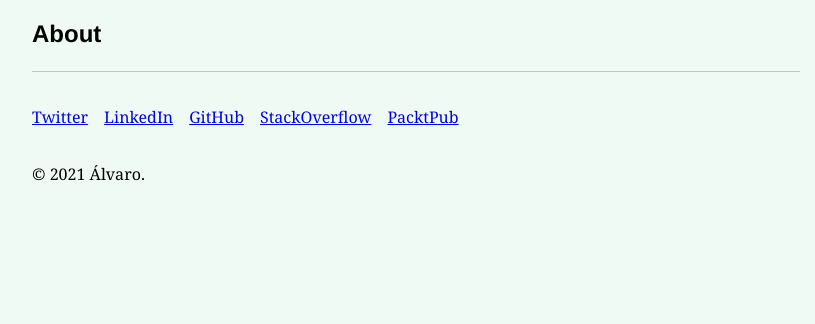
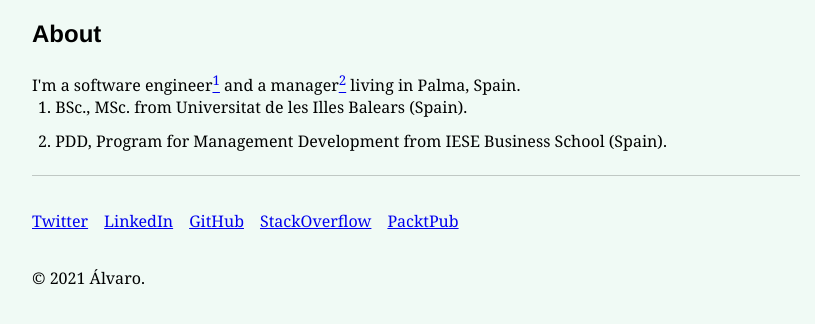
Before and after one commit to alvaromb/alvaromb.com, a Gatsby site: page /about in a window 1280 px wide. Shown: the part 120-444 px from the top of the page, without its empty margins (224-1039 px from the left). Built offline with nearby package versions, Linux system fonts and the light colour scheme; Gatsby itself is replaced by a stand-in of ours; some packages are replaced by stand-ins of ours; what typography-theme-de-young would draw is missing.

Commit message:
Started about

```diff
--- a/src/pages/about.js
+++ b/src/pages/about.js
@@ -5,6 +5,24 @@ const About = () => {
   return (
     <Layout>
       <h2>About</h2>
+      I'm a software engineer
+      <a href="#fn-uib">
+        <sup>1</sup>
+      </a>{' '}
+      and a manager
+      <a href="#fn-pdd">
+        <sup>2</sup>
+      </a>{' '}
+      living in Palma, Spain.
+      <ol>
+        <li id="fn-uib">
+          BSc., MSc. from Universitat de les Illes Balears (Spain).
+        </li>
+        <li id="fn-pdd">
+          PDD, Program for Management Development from IESE Business School
+          (Spain).
+        </li>
+      </ol>
     </Layout>
   )
 }
```
